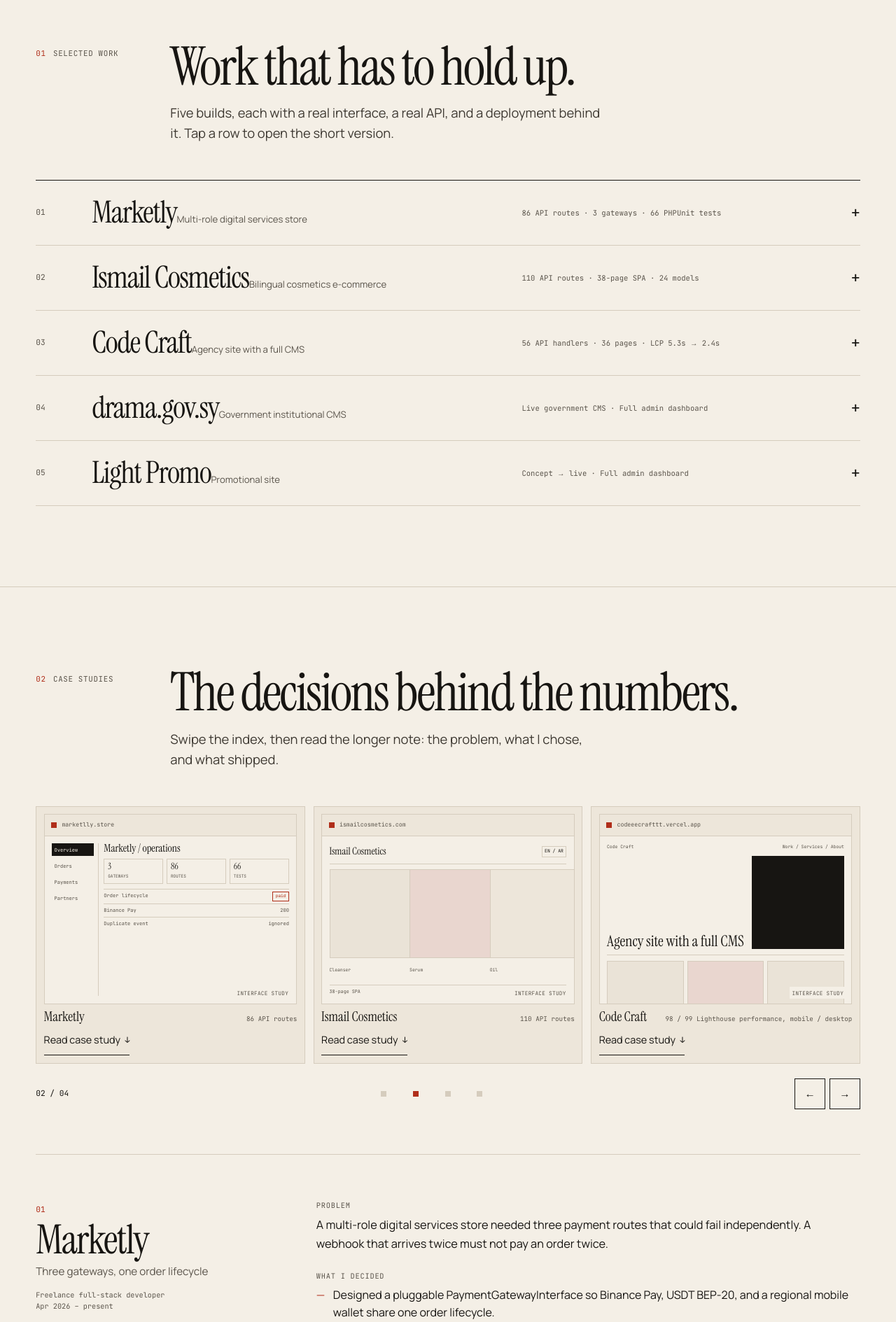
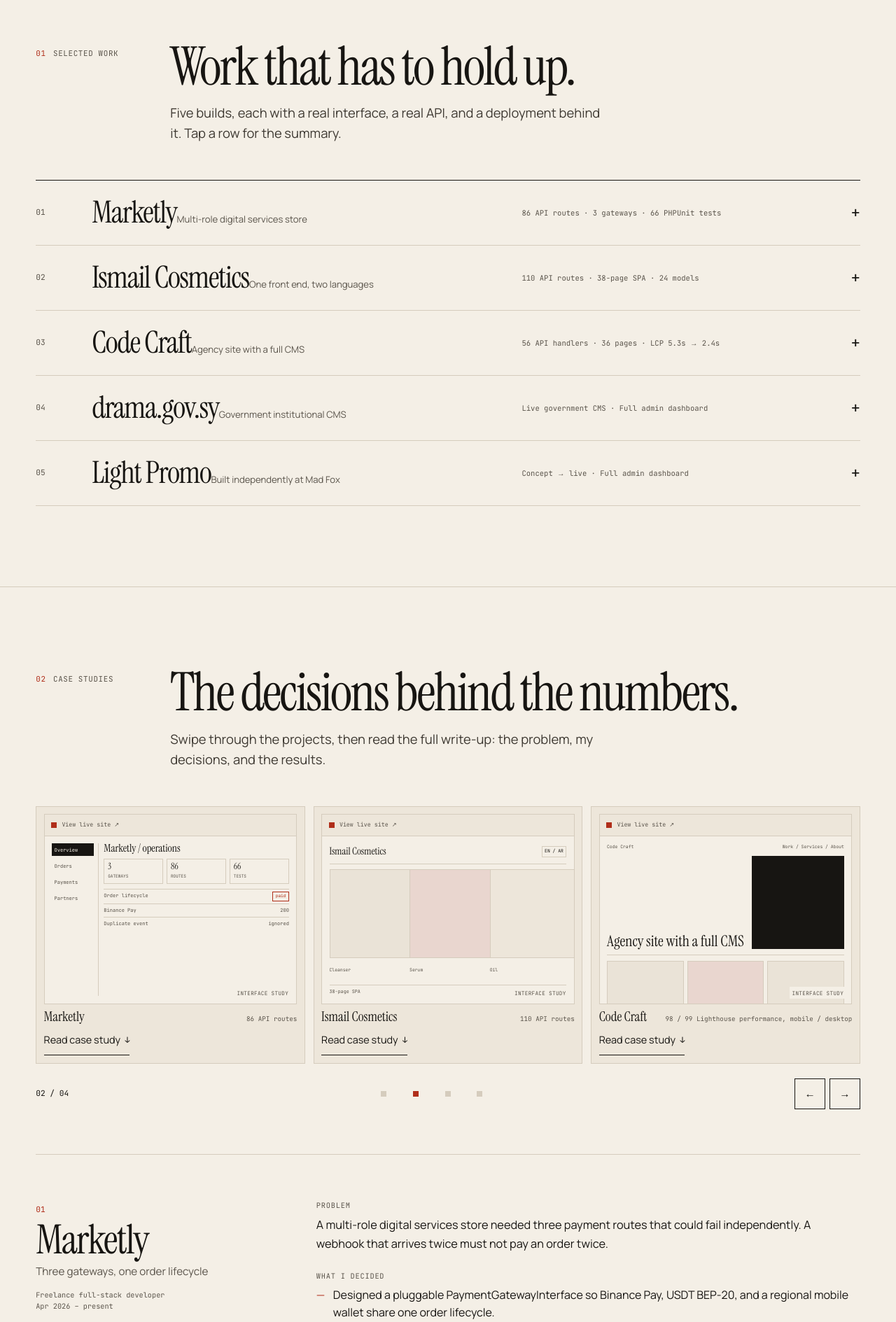
Before and after one commit to serenesheikh23/serene-portfolio, a Next.js app: page / in a window 1280 px wide. Shown: the part 880-2769 px from the top of the page at 70% size. Built offline with nearby package versions, Linux system fonts and the light colour scheme.

Commit message:
copy: positioning, relocation, dates, project facts, and card labels per CV

```diff
--- a/src/app/layout.tsx
+++ b/src/app/layout.tsx
@@ -45,7 +45,7 @@
     "React developer",
     "Next.js developer",
     "Laravel developer",
-    "Dallas Fort Worth software engineer",
+    "software engineer open to relocation",
     "entry-level software engineer",
   ],
   category: "technology",
--- a/src/app/opengraph-image.tsx
+++ b/src/app/opengraph-image.tsx
@@ -1,6 +1,6 @@
 import { ImageResponse } from "next/og";
 
-export const alt = "Serene Sheikhalard — full-stack and front-end software engineer in Dallas–Fort Worth";
+export const alt = "Serene Sheikhalard — full-stack and front-end software engineer based in Dallas–Fort Worth, open to relocation";
 export const size = { width: 1200, height: 630 };
 export const contentType = "image/png";
 
@@ -73,7 +73,7 @@
           }}
         >
           <span>Full-stack · Front-end</span>
-          <span>Dallas–Fort Worth</span>
+          <span>Dallas–Fort Worth · Open to relocation</span>
         </div>
       </div>
     ),
--- a/src/app/page.tsx
+++ b/src/app/page.tsx
@@ -72,7 +72,11 @@
                 </div>
                 <div className="fact">
                   <dt>Open to</dt>
-                  <dd>Entry-level software engineer roles, Dallas–Fort Worth</dd>
+                  <dd>Entry-level software engineer roles · Open to relocation</dd>
+                </div>
+                <div className="fact">
+                  <dt>Work authorization</dt>
+                  <dd>U.S. citizen</dd>
                 </div>
                 <div className="fact">
                   <dt>Education</dt>
@@ -112,7 +116,7 @@
               </h2>
               <p className="section-intro">
                 Five builds, each with a real interface, a real API, and a
-                deployment behind it. Tap a row to open the short version.
+                deployment behind it. Tap a row for the summary.
               </p>
             </div>
           </header>
@@ -137,8 +141,7 @@
                 The decisions behind the numbers.
               </h2>
               <p className="section-intro">
-                Swipe the index, then read the longer note: the problem, what I
-                chose, and what shipped.
+                Swipe through the projects, then read the full write-up: the problem, my decisions, and the results.
               </p>
             </div>
           </header>
@@ -403,7 +406,7 @@
             <div className="about-copy">
               <p>
                 I&apos;m Serene, a full-stack software engineer based in Irving,
-                Texas. I earned a BS in Information Technology at the International University of Science and Technology in June 2026.
+                Texas. I graduated in June 2026 with a BS in Information Technology from the International University of Science and Technology.
               </p>
               <p>
                 I started shipping at Mad Fox, where I built a Laravel system end
@@ -413,10 +416,8 @@
                 each with its own front end, API, and deployment.
               </p>
               <p>
-                I&apos;m a native Arabic and English speaker. I like the part of
-                the work where a design has to survive real data and a real phone in a user&apos;s hand. I&apos;m looking for an entry-level software engineer
-                role in Dallas–Fort Worth where I can keep doing both the
-                interface and the system behind it.
+                I&apos;m a native Arabic and English speaker. I like the moment a design meets real data and a real phone. I&apos;m looking for an entry-level software engineer
+                role in Dallas–Fort Worth where I can work on both the interface and the systems behind it.
               </p>
 
               <dl className="credentials">
@@ -460,8 +461,7 @@
                 Hiring for the interface or the system?
               </h2>
               <p className="section-intro">
-                I&apos;m looking for an entry-level software engineer role in
-                Dallas–Fort Worth. Graduated June 2026; available for entry-level software engineering roles now.
+                I&apos;m a U.S. citizen based in Dallas–Fort Worth, open to relocation, and available to start now.
               </p>
             </div>
           </header>
--- a/src/components/ProjectVisual.tsx
+++ b/src/components/ProjectVisual.tsx
@@ -1,12 +1,4 @@
 import type { ProjectVisual as Visual } from "@/lib/content";
-
-const urls: Record<Visual, string> = {
-  marketly: "marketlly.store",
-  ismail: "ismailcosmetics.com",
-  codecraft: "codeeecrafttt.vercel.app",
-  madfox: "drama.gov.sy",
-  light: "light-promo.com",
-};
 
 const labels: Record<Visual, string> = {
   marketly: "Marketly interface study: an operations dashboard with three payment gateways and 86 API routes.",
@@ -21,7 +13,7 @@
     <div className={`pv pv--${variant}`} role="img" aria-label={labels[variant]}>
       <div className="pv__bar" aria-hidden="true">
         <span className="pv__mark" />
-        <span className="pv__url">{urls[variant]}</span>
+        <span className="pv__url">View live site ↗</span>
       </div>
 
       <div className="pv__body" aria-hidden="true">
--- a/src/lib/content.ts
+++ b/src/lib/content.ts
@@ -8,13 +8,13 @@
   cvName: "Serene_Sheikhalard_Software_Engineer.pdf",
   location: "Irving, Texas",
   market: "Dallas–Fort Worth",
-  availability: "Available for entry-level software engineering roles · Dallas–Fort Worth",
+  availability: "Entry-level software engineer · Dallas–Fort Worth · Open to relocation",
   education: "BS Information Technology, graduated June 2026",
   school: "International University of Science and Technology",
   languages: "Arabic (native) · English (native)",
   url: "https://serene-sheikhalard-portfolio.vercel.app",
   description:
-    "Entry-level software engineer in Dallas–Fort Worth building fast, accessible React and Next.js interfaces with Laravel backends. Selected work: Marketly, Ismail Cosmetics, Code Craft, and drama.gov.sy.",
+    "Entry-level software engineer building fast, accessible React and Next.js interfaces with Laravel backends. Based in Dallas–Fort Worth, open to relocation. Selected work: Marketly, Ismail Cosmetics, Code Craft, and drama.gov.sy.",
 };
 
 export type ProjectVisual = "marketly" | "ismail" | "codecraft" | "madfox" | "light";
@@ -54,7 +54,7 @@
     slug: "ismail",
     index: "02",
     title: "Ismail Cosmetics",
-    subtitle: "Bilingual cosmetics e-commerce",
+    subtitle: "One front end, two languages",
     role: "Freelance full-stack developer",
     period: "Apr 2026 – present",
     summary:
@@ -99,11 +99,11 @@
     slug: "light",
     index: "05",
     title: "Light Promo",
-    subtitle: "Promotional site",
+    subtitle: "Built independently at Mad Fox",
     role: "Independent build at Mad Fox",
     period: "May 2025 – Mar 2026",
     summary:
-      "Designed, built, and launched independently from concept to live deployment, including its full admin dashboard.",
+      "Built and launched independently from concept to live deployment, including its full admin dashboard.",
     stack: [],
     metric: "Concept → live · Full admin dashboard",
     liveUrl: "https://light-promo.com/",
@@ -185,7 +185,7 @@
     problem:
       "An agency needed to update its own site without a developer, while keeping the public pages fast on a phone.",
     decisions: [
-      "Built a 56-handler admin CMS on 12 Prisma models, with NextAuth authentication.",
+      "Built a 56-handler admin CMS on 12 Prisma models, with JWT session auth through NextAuth and Resend for enquiries.",
       "Split the public site into 36 pages and 30 components, then tested the route handlers with 8 Vitest tests.",
       "Cut mobile LCP from 5.3s to 2.4s by converting images to WebP and loading the hero with priority.",
     ],
@@ -207,7 +207,7 @@
     role: "Front-End Developer Trainee at Mad Fox",
     period: "May 2025 – Mar 2026",
     problem:
-      "A government institution needed staff to manage every section and content field of an all-Arabic site, safely.",
+      "A government institution needed staff to manage every section and content field of an all-Arabic site.",
     decisions: [
       "Built the Laravel system end to end: Blade front end, controllers, Eloquent models, and full database CRUD.",
       "Delivered the all-Arabic RTL CMS with an admin dashboard covering every section and content field.",
@@ -218,7 +218,6 @@
       { value: "Live", label: "at drama.gov.sy" },
       { value: "Full", label: "admin dashboard" },
       { value: "RTL", label: "Arabic interface" },
-      { value: "End to end", label: "system built and deployed" },
     ],
     liveUrl: "https://drama.gov.sy/",
     visual: "madfox",
@@ -240,7 +239,7 @@
     proof: "97",
     proofLabel: "mobile accessibility on Code Craft",
     detail:
-      "Semantic structure, keyboard-operable controls, and visible focus are part of the build, not a pass at the end. Code Craft also scored 100 for best practices; the Arabic products were built with RTL layouts from the start.",
+      "Semantic structure, keyboard-operable controls, and visible focus are part of the build, not a pass at the end. Code Craft also scored 100 for best practices.",
   },
   {
     id: "responsive",
```
